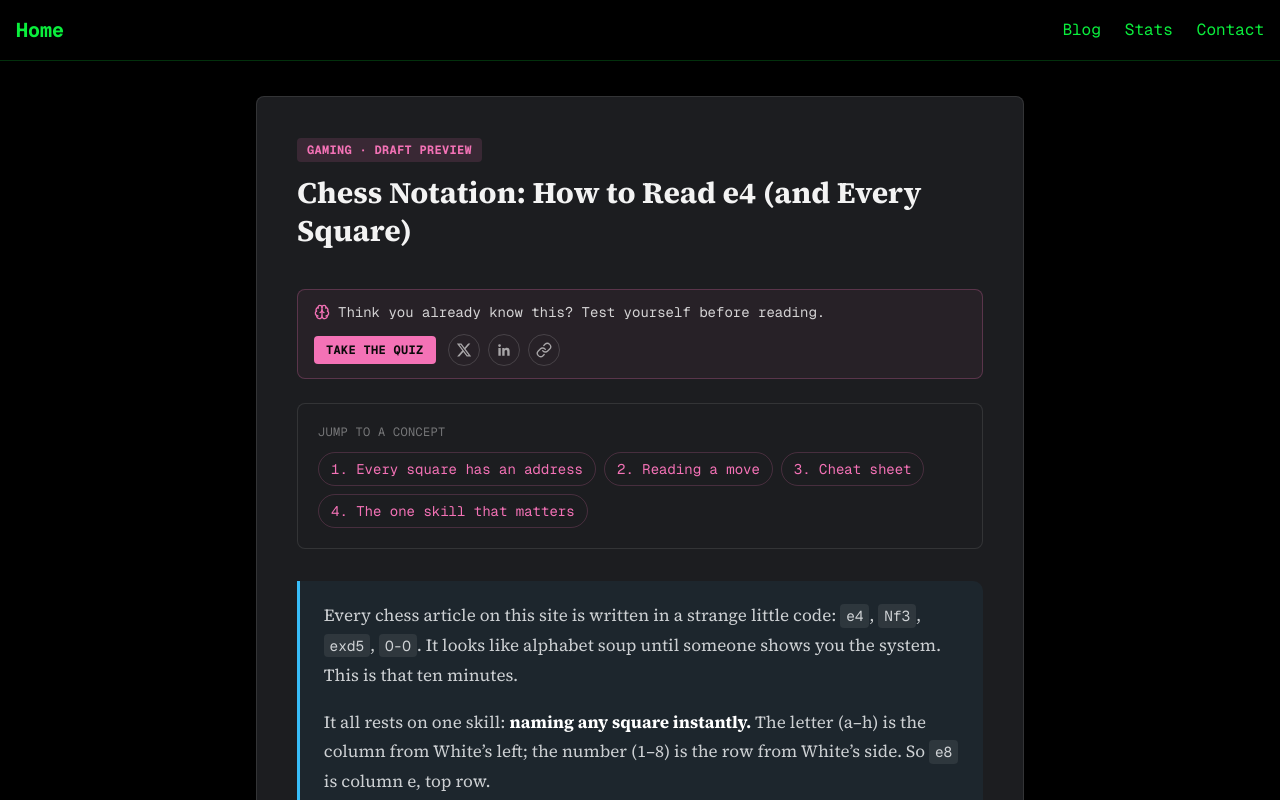
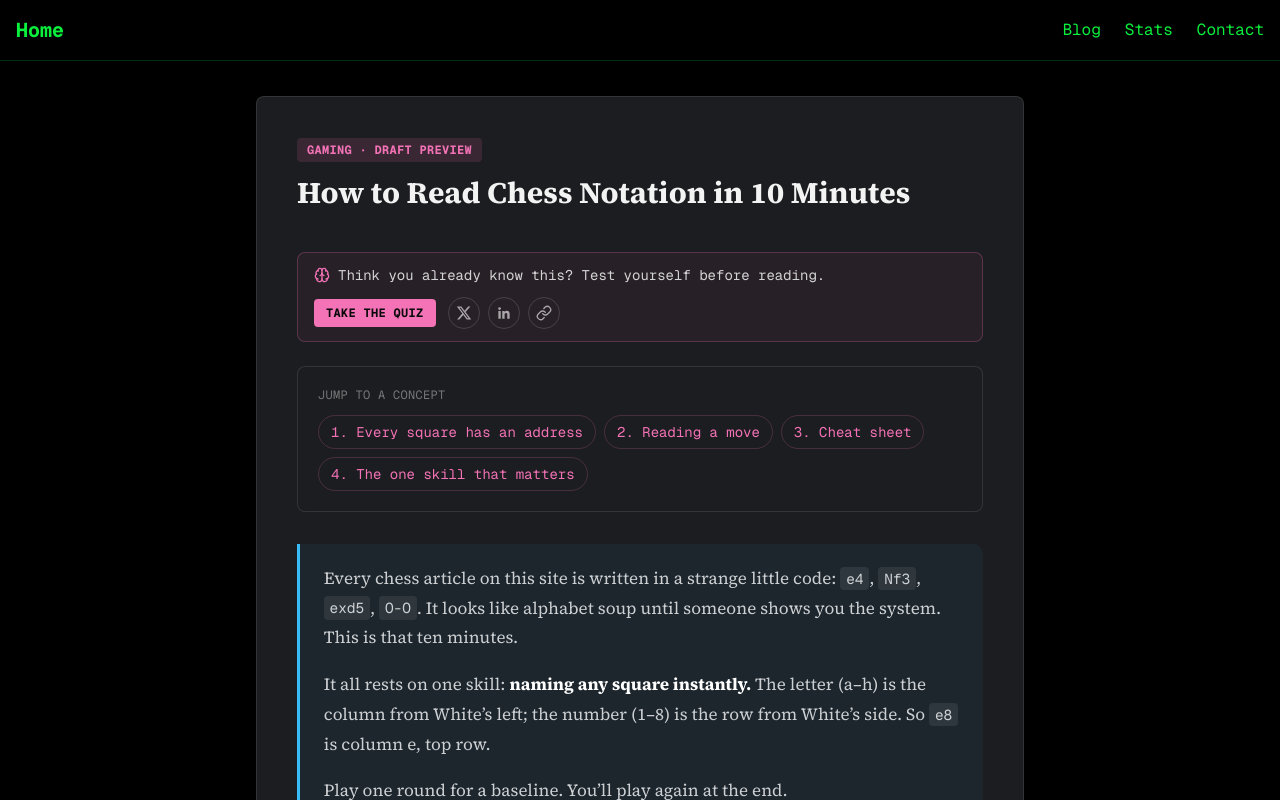
Before and after one commit to amolpjadhav/amoljadhav.ninja, a Next.js app: page /preview-chess-notation in a window 1280 px wide. Shown: the top 800 px of the page. Built offline with nearby package versions, Linux system fonts and the light colour scheme.

Commit message:
Retitle chess-notation article with new sub text

```diff
--- a/app/preview-chess-notation/page.tsx
+++ b/app/preview-chess-notation/page.tsx
@@ -8,7 +8,7 @@ import type { QuizQuestion } from '@/types/database';
 // LOCAL-ONLY PREVIEW — not wired to Supabase, not linked from the site.
 // Delete this route once the draft is reviewed and published for real.
 
-const TITLE = 'Chess Notation: How to Read e4 (and Every Square)';
+const TITLE = 'How to Read Chess Notation in 10 Minutes';
 const CATEGORY = 'Gaming';
 
 const QUIZ: QuizQuestion[] = [
--- a/drafts/chess-notation.md
+++ b/drafts/chess-notation.md
@@ -1,4 +1,4 @@
-# Chess Notation: How to Read e4 (and Every Square)
+# How to Read Chess Notation in 10 Minutes
 
 Category: Gaming
 
--- a/scripts/publish-chess-notation.mjs
+++ b/scripts/publish-chess-notation.mjs
@@ -1,4 +1,4 @@
-// Publishes "Chess Notation: How to Read e4 (and Every Square)" to the blog.
+// Publishes "How to Read Chess Notation in 10 Minutes" to the blog.
 //
 // The HTML below is generated from drafts/chess-notation.md, so the draft
 // stays the source of truth for the prose. Entities are deliberately absent:
@@ -34,12 +34,12 @@ const supabase = createClient(supabaseUrl, serviceKey, {
   auth: { autoRefreshToken: false, persistSession: false },
 });
 
-const TITLE = 'Chess Notation: How to Read e4 (and Every Square)';
+const TITLE = 'How to Read Chess Notation in 10 Minutes';
 const SLUG = 'chess-notation';
 const CATEGORY = 'Gaming';
 const READ_TIME = 4;
 const EXCERPT =
-  'e4. Nf3. exd5. O-O. Chess writing looks like alphabet soup until someone shows you the system — this is the ten minutes that makes every game annotation readable.';
+  'What e4, Nf3 and O-O mean, plus a trainer to make it stick.';
 
 // Mirrors the QUIZ array in app/preview-chess-notation/page.tsx. The draft
 // deliberately does not duplicate it, so keep the two in sync by hand.
```
